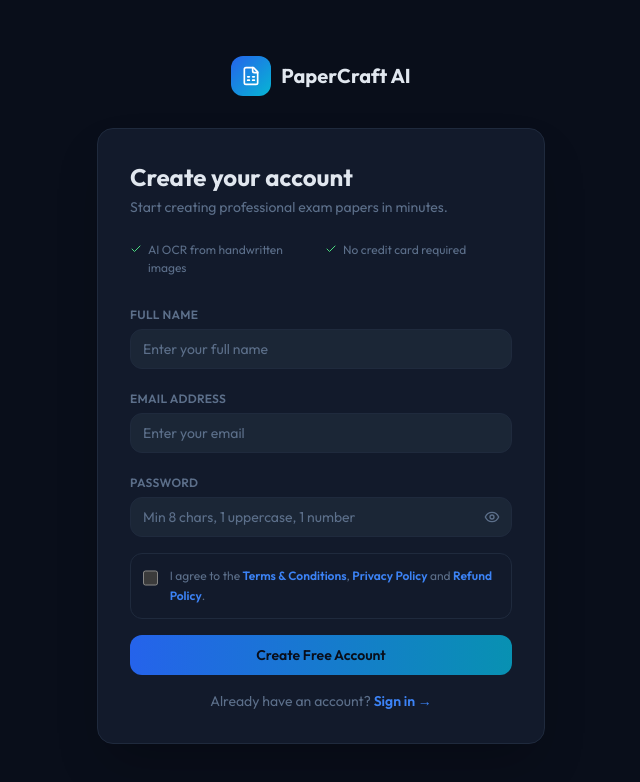
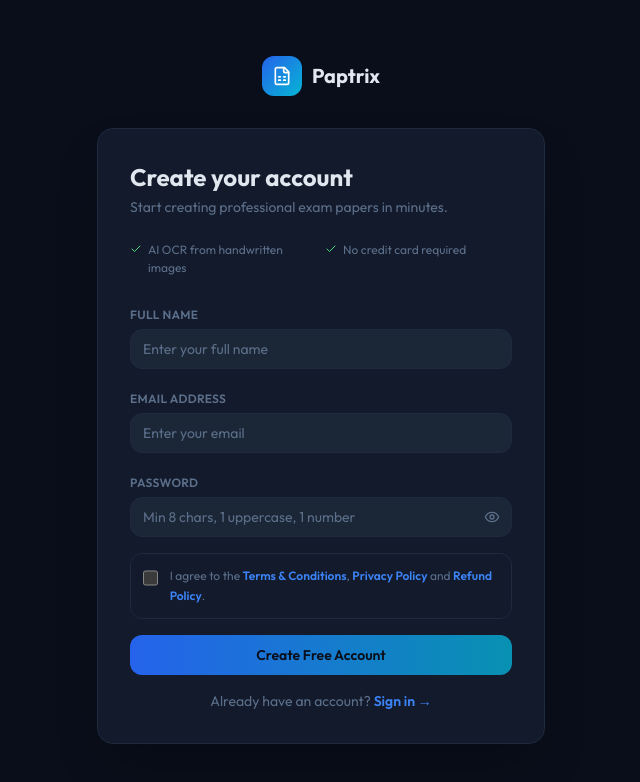
Before and after one commit to papercraft-new/papercraft-frontend-, a Next.js app: page /auth/register in a window 1280 px wide. Shown: the top 782 px of the page, without its empty margins (319-959 px from the left). Built offline with nearby package versions, Linux system fonts and the light colour scheme.

Commit message:
register

```diff
--- a/src/app/auth/register/page.tsx
+++ b/src/app/auth/register/page.tsx
@@ -120,7 +120,7 @@
     try {
       await axios.post(`${API_BASE}/otp/verify`, { email: pendingEmail, otp });
 
-      toast.success('Email verified! Welcome to PaperCraft AI 🎉');
+      toast.success('Email verified! Welcome to Paptrix 🎉');
       if (pendingUser) {
         login(pendingUser.user, pendingUser.token);
       }
@@ -163,7 +163,7 @@
           <div className="w-10 h-10 bg-gradient-to-br from-blue-600 to-cyan-500 rounded-xl flex items-center justify-center">
             <FileSpreadsheet className="w-5 h-5 text-white" />
           </div>
-          <span className="text-xl font-bold">PaperCraft AI</span>
+          <span className="text-xl font-bold">Paptrix</span>
         </div>
 
         <AnimatePresence mode="wait">
```
